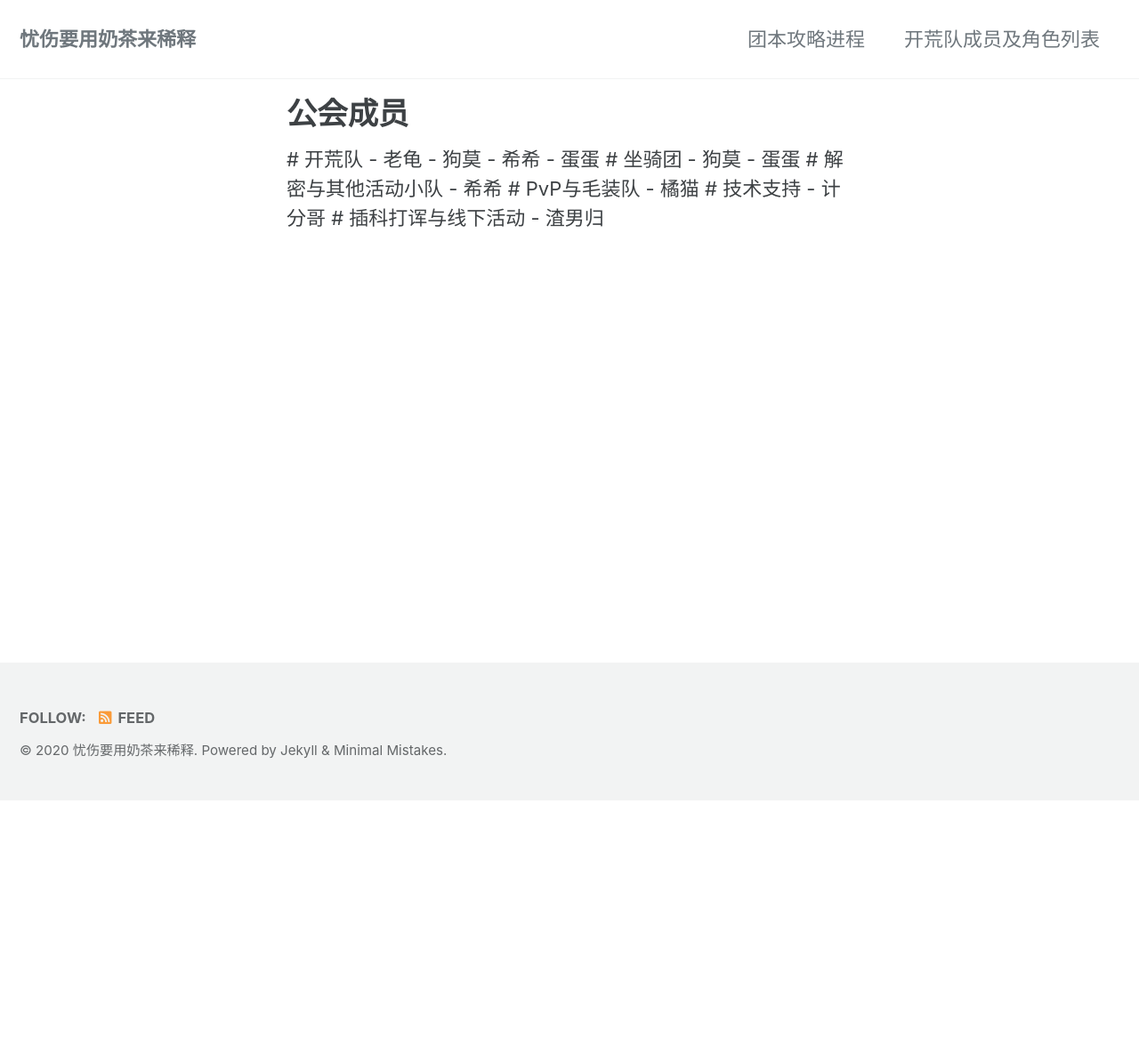
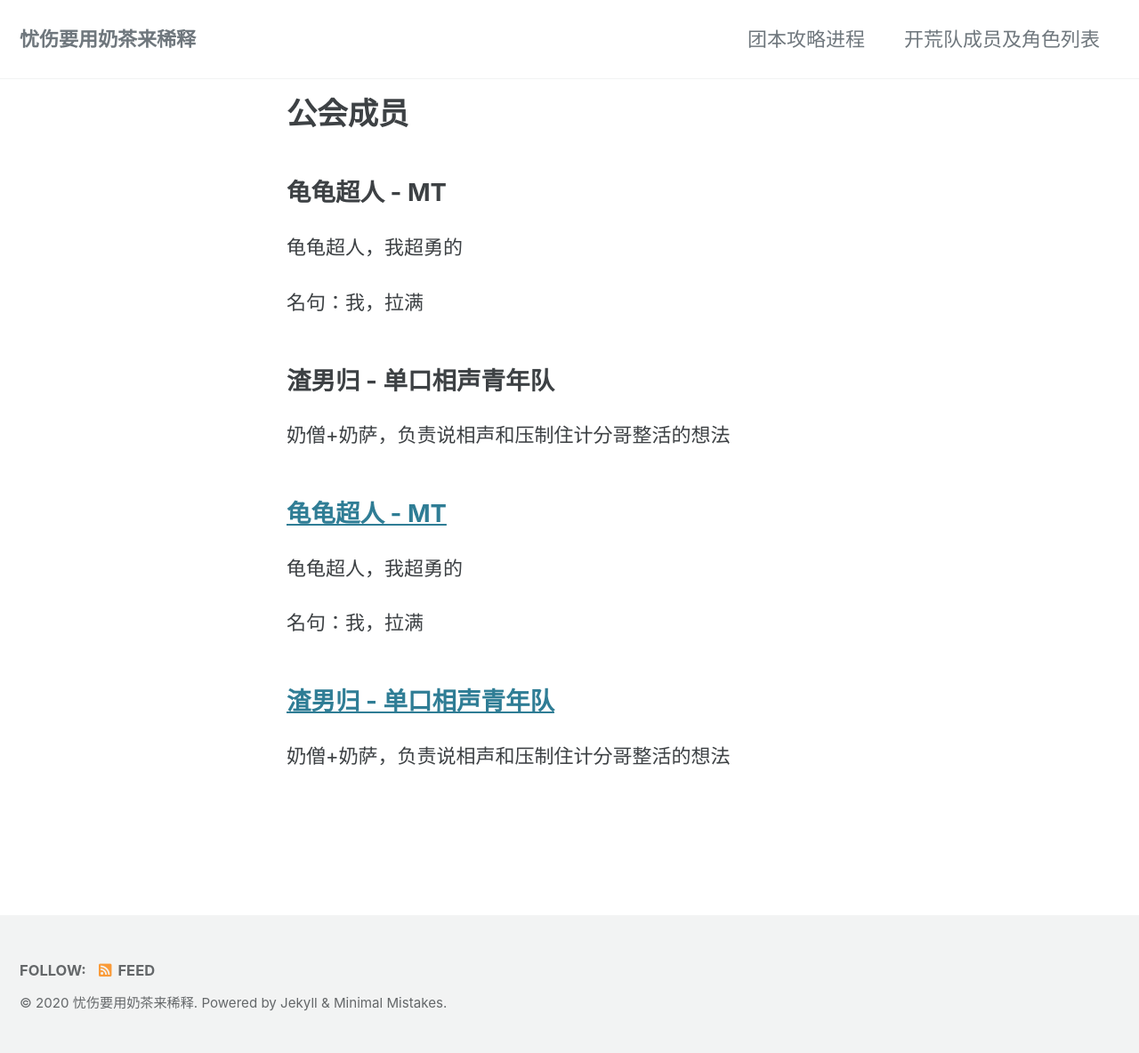
Before and after one commit to supermt/supermt.github.io, a Jekyll site: the page built from _pages/members.html, in a window 1280 px wide. Shown: the whole page at 89% size. Built offline with Jekyll 4.4.1, drawn with Linux system fonts in a browser that asks for light colours; cached includes are drawn as plain includes; before the commit the page ends 900 px from its top, so only the background shows below that.

Commit message:
add staff link into member link and config

```diff
--- a/_config.yml
+++ b/_config.yml
@@ -284,3 +284,4 @@ defaults:
 collections:
   staff_members:
     output: true
+    permalink: /:collection/:name
--- a/_pages/members.html
+++ b/_pages/members.html
@@ -4,19 +4,16 @@ title: 公会成员
 permalink: /members.html
 ---
 
-# 开荒队
-    - 老龟
-    - 狗莫
-    - 希希
-    - 蛋蛋
-# 坐骑团
-    - 狗莫
-    - 蛋蛋
-# 解密与其他活动小队
-    - 希希
-# PvP与毛装队
-    - 橘猫
-# 技术支持
-    - 计分哥
-# 插科打诨与线下活动
-    - 渣男归
+{% for staff_member in site.staff_members %}
+  <h2>{{ staff_member.name }} - {{ staff_member.position }}</h2>
+  <p>{{ staff_member.content | markdownify }}</p>
+{% endfor %}
+
+{% for staff_member in site.staff_members %}
+  <h2>
+    <a href="{{ staff_member.url }}">
+      {{ staff_member.name }} - {{ staff_member.position }}
+    </a>
+  </h2>
+  <p>{{ staff_member.content | markdownify }}</p>
+{% endfor %}
--- a/_pages/timeline.html
+++ b/_pages/timeline.html
@@ -1,5 +1,5 @@
 ---
 layout: posts
-title: Blogging Like a Hacker
+title: 团本攻略历程
 permalink: /timeline.html
 ---
```
Also changed, not shown: assets/members.md (renamed from _pages/members.md), assets/timeline.md (renamed from _pages/timeline.md).
